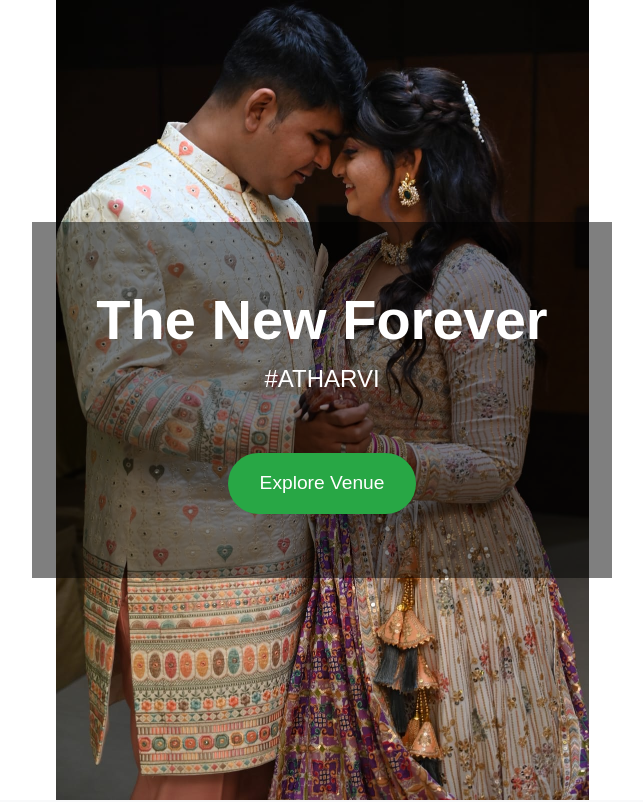
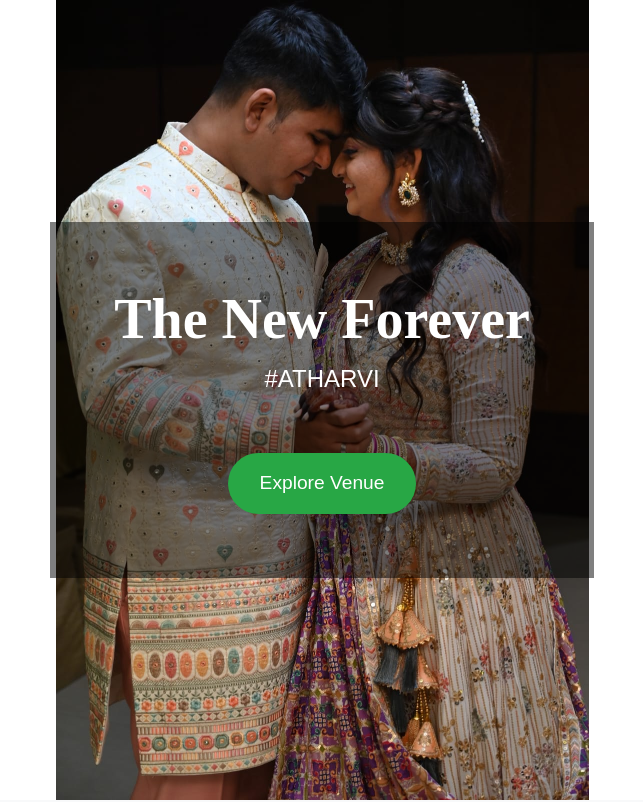
Before and after one commit to jay2004soni/weddinginvitation.github.io, a plain HTML site: page index.html in a window 1280 px wide. Shown: the top 802 px of the page, without its empty margins (318-961 px from the left). Drawn offline with nearby package versions, Linux system fonts and the light colour scheme; a script that the page names is missing.

Commit message:
Update index.html

```diff
--- a/index.html
+++ b/index.html
@@ -13,7 +13,7 @@
     <!-- Hero Section (with Custom Background Image) -->
     <header class="hero d-flex justify-content-center align-items-center text-center">
         <div class="overlay">
-            <h1 class="display-4 text-white">The New Forever</h1>
+            <h1 class="display-4 text-white" style="font-family: French Script MT;" >The New Forever</h1>
             <p class="lead text-white">#ATHARVI</p>
             <a href="#services" class="btn btn-primary mt-4">Explore Venue</a>
         </div>
```
